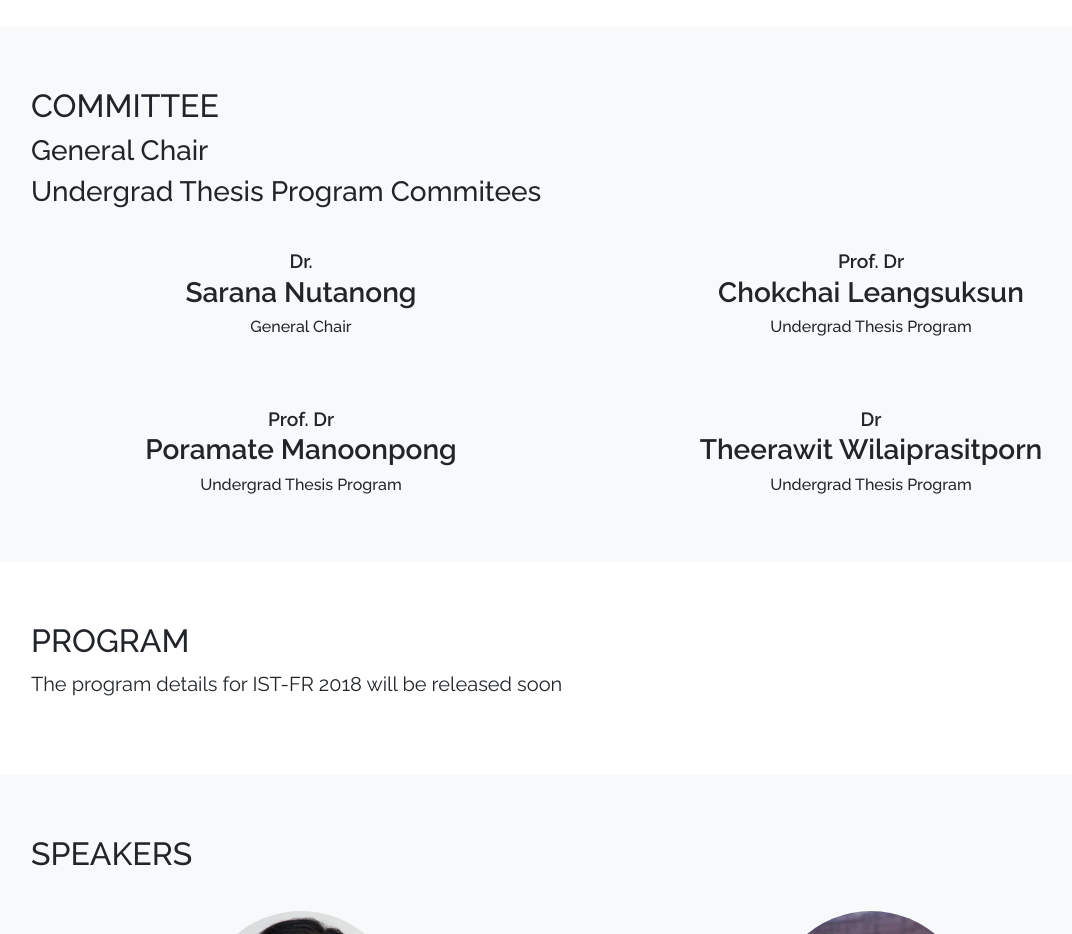
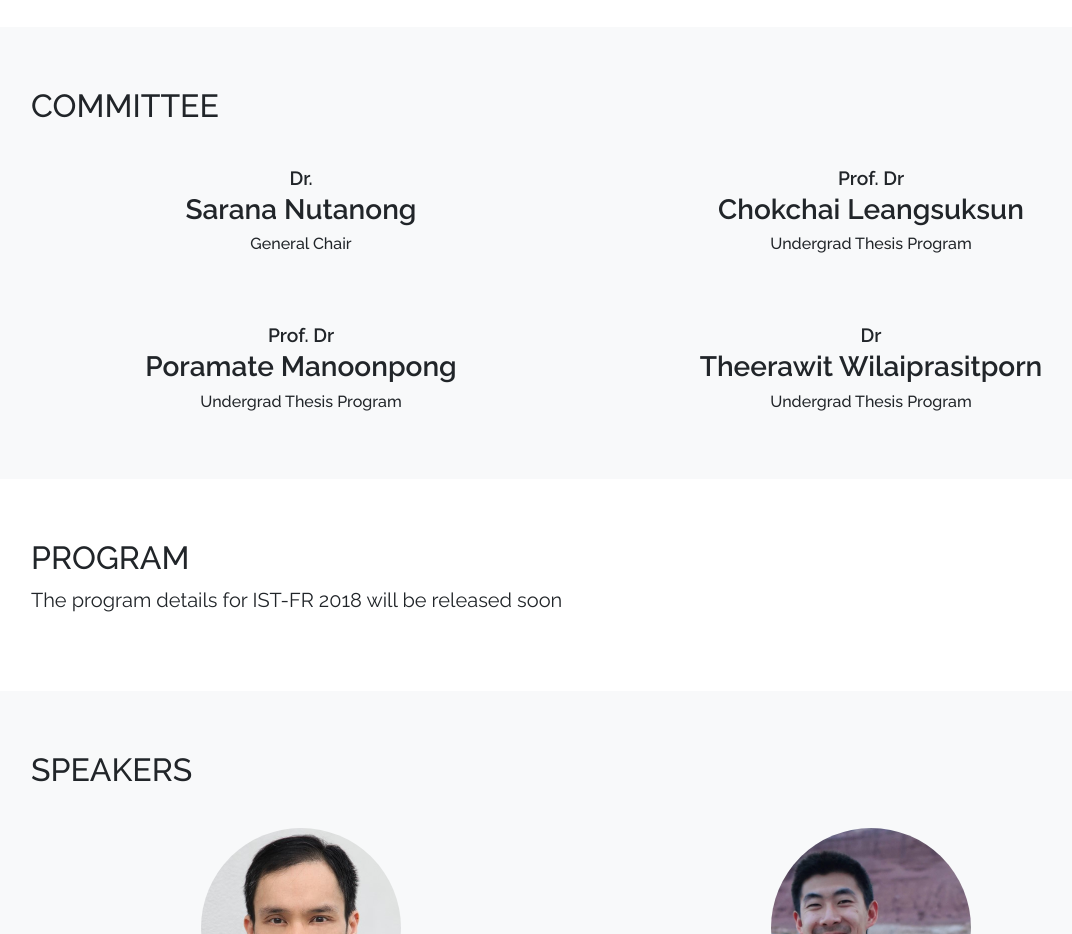
Before and after one commit to ist-fr/2019, a Vue app: page / in a window 1280 px wide. Shown: the part 1940-2874 px from the top of the page, without its empty margins (54-1126 px from the left). Built offline with nearby package versions, Linux system fonts and the light colour scheme; what vue-scrollactive, vuetable-2 would draw is missing.

Commit message:
remove h3

```diff
--- a/src/components/Facelift/Committee.vue
+++ b/src/components/Facelift/Committee.vue
@@ -4,12 +4,6 @@
       <div class="row">
         <div class="col-lg-12 mx-auto">
           <h2>COMMITTEE</h2>
-        </div>
-        <div class="col-lg-12 mx-auto">
-          <h3>General Chair</h3>
-        </div>
-        <div class="col-lg-12 mx-auto">
-          <h3>Undergrad Thesis Program Commitees</h3>
         </div>
         <div class="col-lg-6 col-sm-12 text-center card-committee" v-for="committee in committees" v-bind:key="committee.name">
             <!-- <a class="img" :href="committee.link" target="_blank">
```
